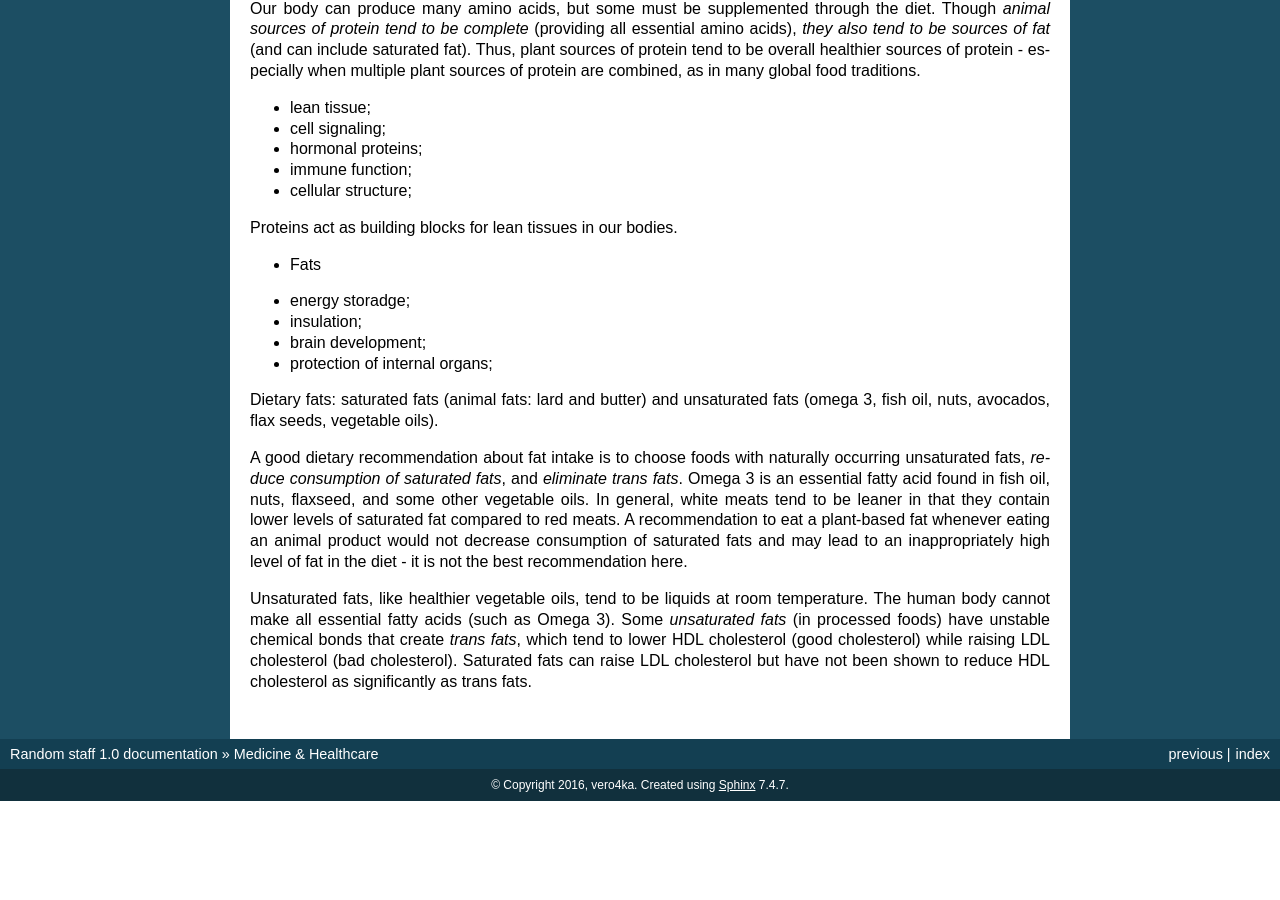
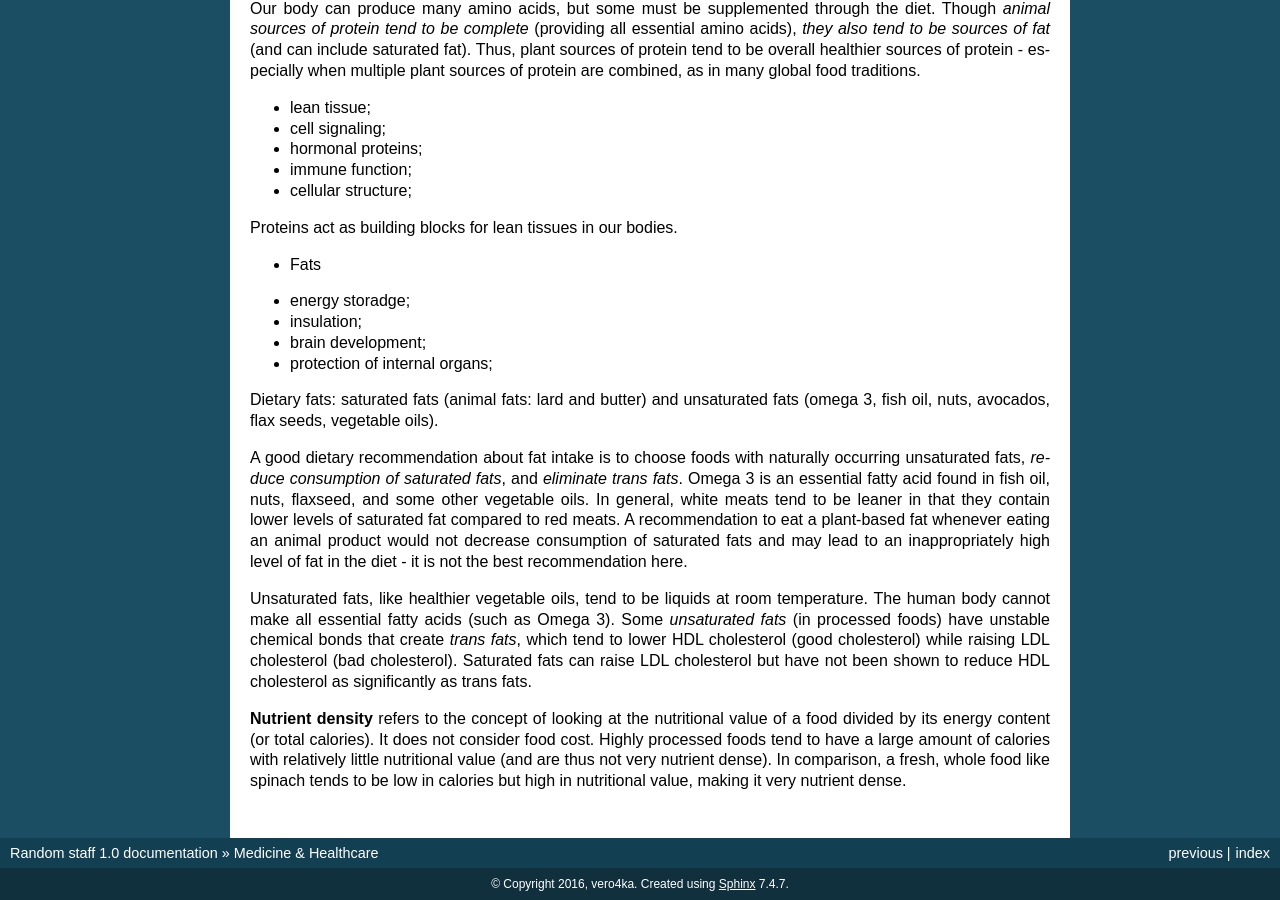
Before and after one commit to cansadadeserfeliz/docs, a Sphinx documentation site: the page built from source/medicine_healthcare.rst, in a window 1280 px wide and 900 px high, scrolled down 663 px. Built offline with Sphinx 7.4.7, drawn with Linux system fonts in a browser that asks for light colours; before the commit the page ends 1464 px from its top, so only the background shows below that.

Commit message:
Nutrition

```diff
--- a/source/medicine_healthcare.rst
+++ b/source/medicine_healthcare.rst
@@ -77,3 +77,5 @@ Some *unsaturated fats* (in processed foods) have unstable chemical bonds that c
 which tend to lower HDL cholesterol (good cholesterol) while raising LDL cholesterol (bad cholesterol).
 Saturated fats can raise LDL cholesterol but have not been shown to reduce HDL cholesterol
 as significantly as trans fats.
+
+**Nutrient density** refers to the concept of looking at the nutritional value of a food divided by its energy content (or total calories). It does not consider food cost. Highly processed foods tend to have a large amount of calories with relatively little nutritional value (and are thus not very nutrient dense). In comparison, a fresh, whole food like spinach tends to be low in calories but high in nutritional value, making it very nutrient dense.
```
